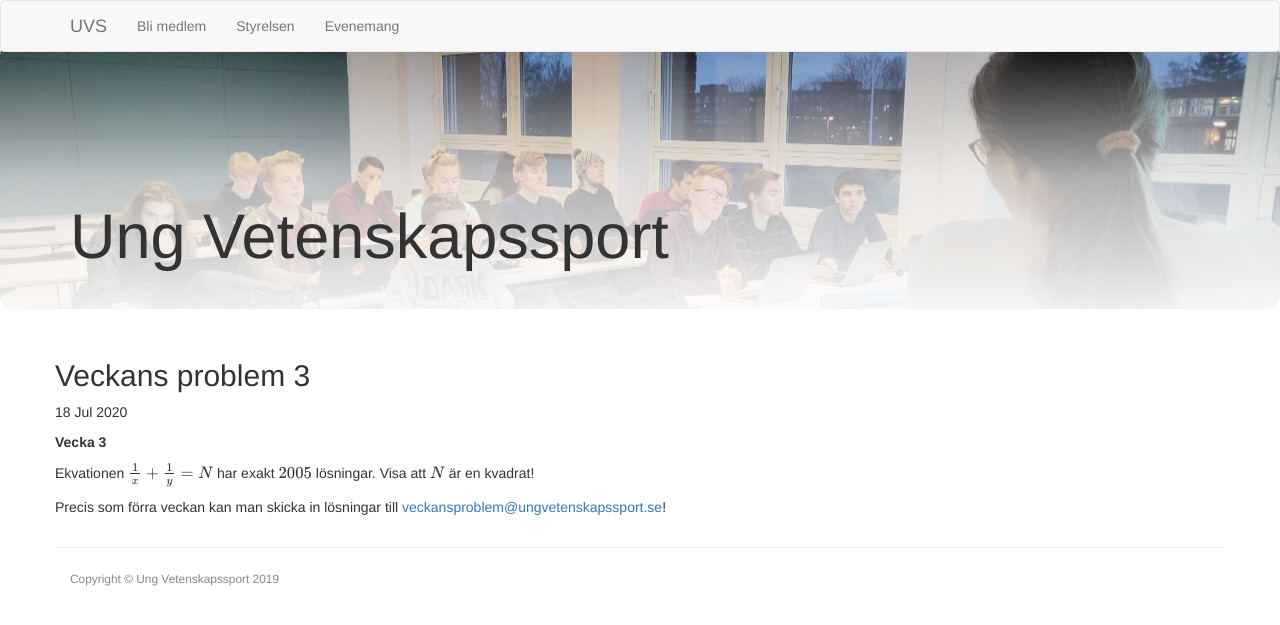
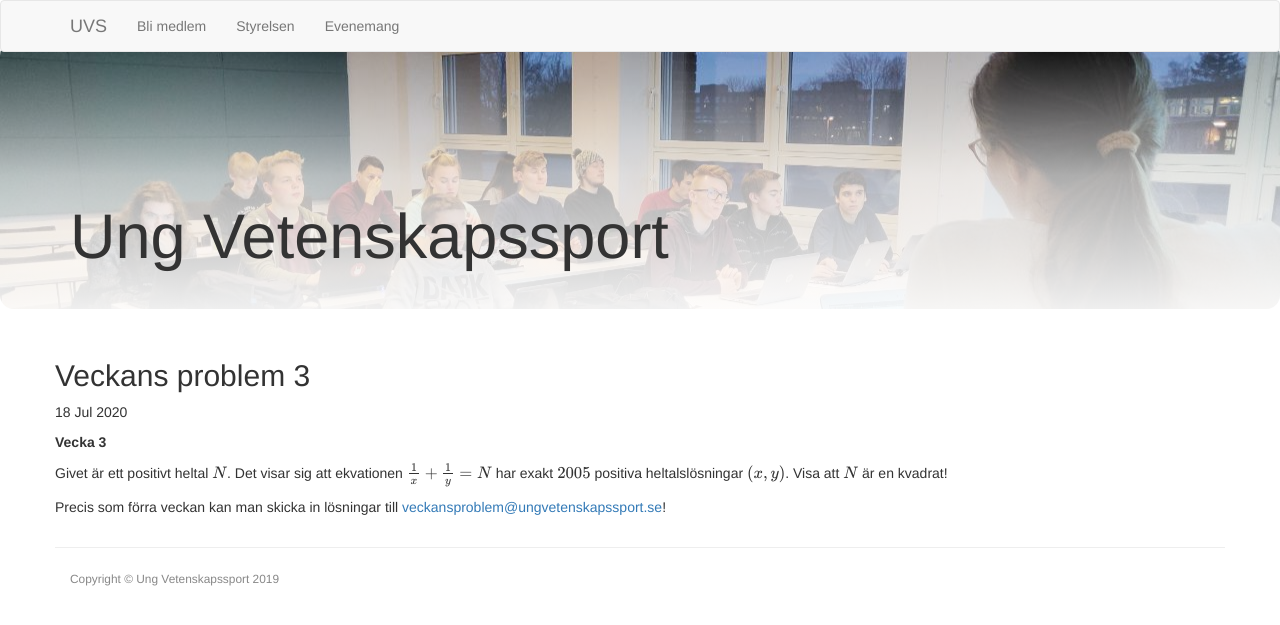
Before and after one commit to ungvetenskapssport/ungvetenskapssport.github.io, a Jekyll site: the page built from _posts/2020-07-18-veckans-problem-3.md, in a window 1280 px wide. Shown: the top 625 px of the page. Built offline with Jekyll 4.4.1, drawn with Linux system fonts in a browser that asks for light colours; nearby versions of some CDN libraries; formulas are drawn with MathJax 3.

Commit message:
fix typo

```diff
--- a/_posts/2020-07-18-veckans-problem-3.md
+++ b/_posts/2020-07-18-veckans-problem-3.md
@@ -23,6 +23,6 @@ autoNumber: "AMS"
 
 **Vecka 3**
 
-Ekvationen $$\frac{1}{x} + \frac{1}{y} = N$$ har exakt $$2005$$ lösningar. Visa att $$N$$ är en kvadrat!
+Givet är ett positivt heltal $$N$$. Det visar sig att ekvationen $$\frac{1}{x} + \frac{1}{y} = N$$ har exakt $$2005$$ positiva heltalslösningar $$(x,y)$$. Visa att $$N$$ är en kvadrat!
 
 Precis som förra veckan kan man skicka in lösningar till [veckansproblem@ungvetenskapssport.se](mailto:veckansproblem@ungvetenskapssport.se)!
```
